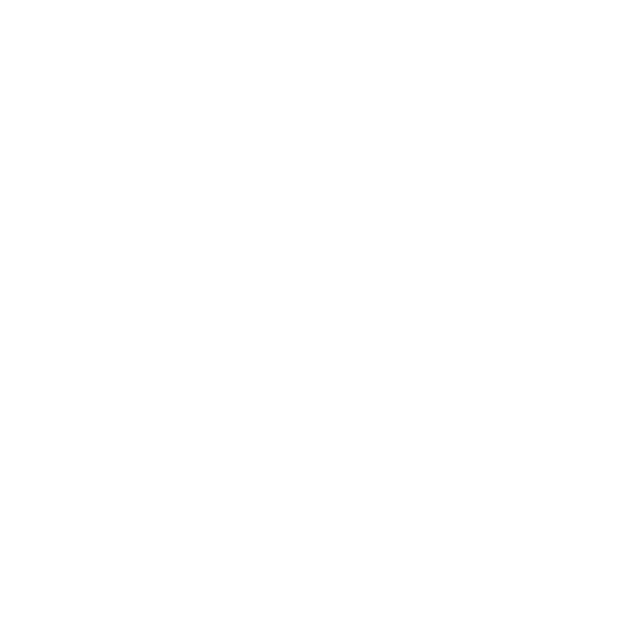
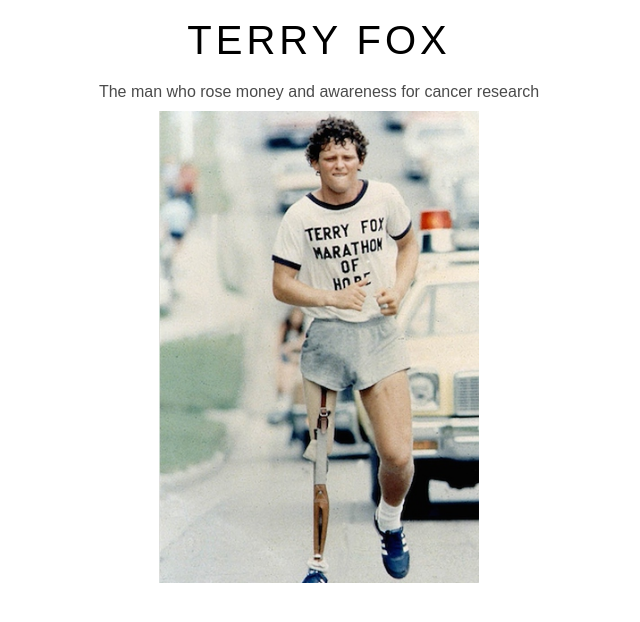
Before and after one commit to rudismad/Homework_1, a plain HTML site: page index.html in a window 1280 px wide. Shown: the whole page, without its empty margins (321-961 px from the left). Drawn offline with Linux system fonts and the light colour scheme.

Commit message:
added image, some css

```diff
--- a/index.html
+++ b/index.html
@@ -4,11 +4,14 @@
 <head>
     <meta charset="UTF-8">
     <meta name="viewport" content="width=device-width, initial-scale=1.0">
-    <title>Document</title>
+    <link rel="stylesheet" href="style.css" />
+    <title>Terry Fox tribute page</title>
 </head>
 
 <body>
-
+    <div class="upper">Terry Fox</div>
+    <div class="lower">The man who rose money and awareness for cancer research</div>
+    <img class="center_image" src="Terry_1.jpg" alt="no terry">
 </body>
 
 </html>
--- /dev/null
+++ b/style.css
@@ -0,0 +1,29 @@
+.upper {
+    letter-spacing: 0.1em;
+    font-size: 2.5em;
+    text-align: center;
+    margin: 0;
+    padding: 10px 0 10px 0;
+    text-transform: uppercase;
+}
+
+.lower {
+    text-align: center;
+    margin: 0;
+    padding: 10px 0 10px 0;
+    color: rgb(75, 75, 75);
+    /* text-transform: uppercase; */
+}
+
+.center_image {
+    display: block;
+    margin-left: auto;
+    margin-right: auto;
+    width: 20em;
+}
+
+body {
+    font-family: "Economica", sans-serif;
+    font-size: 1.0em;
+
+}
```
Also changed, not shown: Terry_1.jpg (added).
